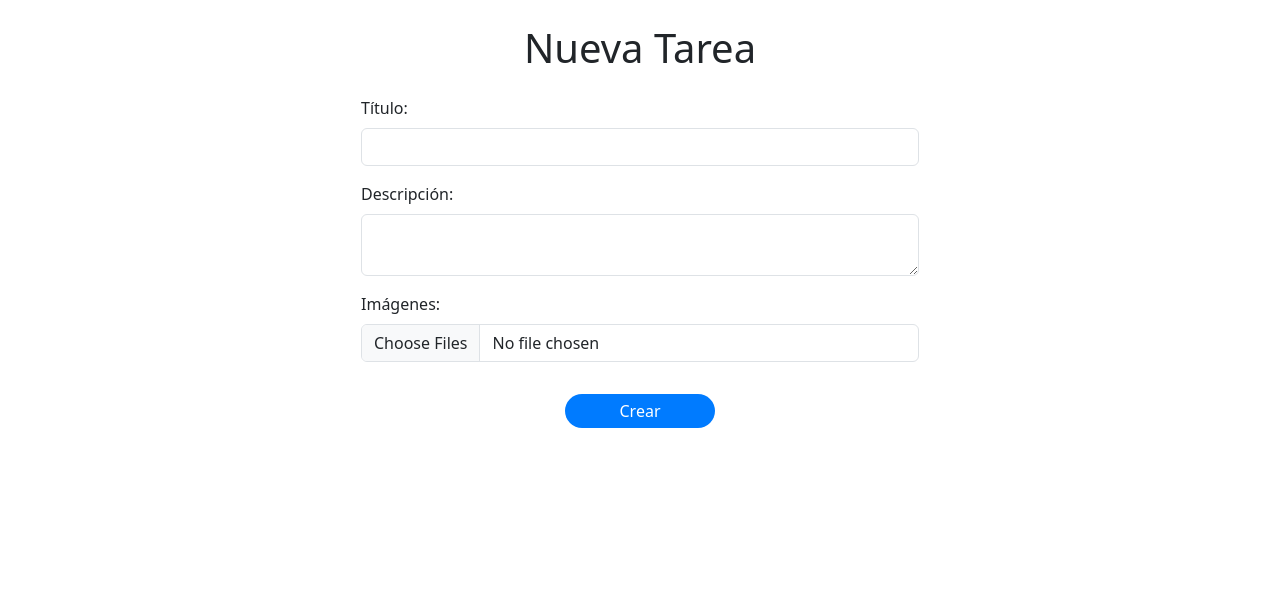
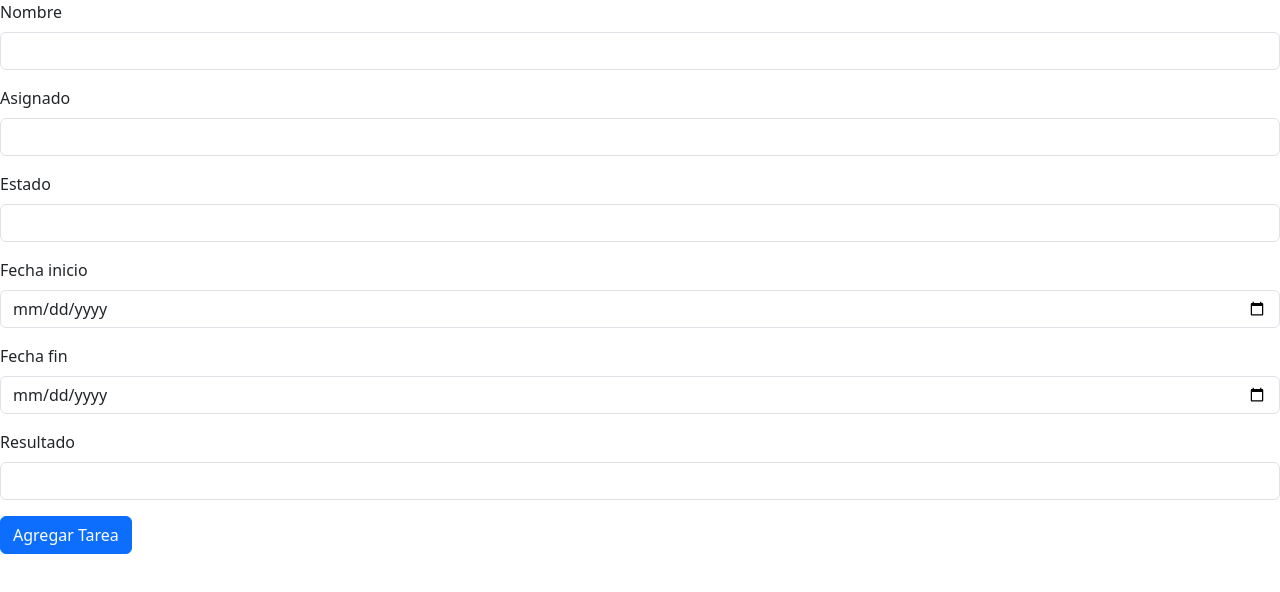
Before and after one commit to Pigeon-s-House-Technological/sigetis_front, a React (Create React App) app: page /AgregarTarea in a window 1280 px wide. Shown: the top 592 px of the page. Built offline with nearby package versions, Linux system fonts and the light colour scheme.

Commit message:
Agregar nuevas tareas

```diff
--- a/src/App.js
+++ b/src/App.js
@@ -13,10 +13,9 @@ const App = () => {
       <BrowserRouter>
         <Routes>
           <Route path="/" element={<Navigate to="/Gestion" />} />
-          <Route path="/Gestion" element={<GestionAct />} />
+          <Route path="/Gestion" element={<HistoriaHU />} />
           <Route path="/AgregarHU" element={<AgregarHU />} />
           <Route path="/AgregarTarea" element={<AgregarTarea />} />
-          <Route path="/HistoriaHU" element={<HistoriaHU />} />
           <Route path="/detalle/:id" element={<DetalleHistoria />} />
 
         </Routes>
--- a/src/components/GestionarActi/AgregarTarea.js
+++ b/src/components/GestionarActi/AgregarTarea.js
@@ -1,54 +1,62 @@
 import React, { useState } from 'react';
 import 'bootstrap/dist/css/bootstrap.min.css';
 
+function AgregarTarea({ addTask }) {
+  const [task, setTask] = useState({
+    name: '',
+    assigned: '',
+    status: '',
+    startDate: '',
+    endDate: '',
+    result: ''
+  });
 
-function AgregarTarea() {
-  const [title, setTitle] = useState('');
-  const [description, setDescription] = useState('');
-  const [images, setImages] = useState([]);
-
-  const handleTitleChange = (event) => {
-    setTitle(event.target.value);
+  const handleChange = (e) => {
+    const { name, value } = e.target;
+    setTask({ ...task, [name]: value });
   };
 
-  const handleDescriptionChange = (event) => {
-    setDescription(event.target.value);
-  };
-
-  const handleImageUpload = (event) => {
-    const files = Array.from(event.target.files);
-    setImages([...images, ...files]);
-  };
-
-  const handleSubmit = () => {
-    // Aquí deberías enviar los datos a tu backend para crear la historia de usuario
-    console.log('Title:', title);
-    console.log('Description:', description);
-    console.log('Images:', images);
+  const handleSubmit = (e) => {
+    e.preventDefault();
+    addTask(task);
+    setTask({
+      name: '',
+      assigned: '',
+      status: '',
+      startDate: '',
+      endDate: '',
+      result: ''
+    });
   };
 
   return (
-    <div className="container d-flex flex-column align-items-center">
-      <h1 className="my-4">Nueva Tarea</h1>
-      <div className="mb-3 w-50">
-        <label htmlFor="title" className="form-label">Título:</label>
-        <input type="text" id="title" className="form-control" value={title} onChange={handleTitleChange} />
+    <form onSubmit={handleSubmit}>
+      <div className="mb-3">
+        <label htmlFor="name" className="form-label">Nombre</label>
+        <input type="text" className="form-control" id="name" name="name" value={task.name} onChange={handleChange} required />
       </div>
-      <div className="mb-3 w-50">
-        <label htmlFor="description" className="form-label">Descripción:</label>
-        <textarea id="description" className="form-control" value={description} onChange={handleDescriptionChange} />
+      <div className="mb-3">
+        <label htmlFor="assigned" className="form-label">Asignado</label>
+        <input type="text" className="form-control" id="assigned" name="assigned" value={task.assigned} onChange={handleChange} />
       </div>
-      <div className="mb-3 w-50">
-        <label htmlFor="images" className="form-label">Imágenes:</label>
-        <input type="file" id="images" className="form-control" multiple accept="image/*" onChange={handleImageUpload} />
+      <div className="mb-3">
+        <label htmlFor="status" className="form-label">Estado</label>
+        <input type="text" className="form-control" id="status" name="status" value={task.status} onChange={handleChange} />
       </div>
-      <div className="mb-3 w-50">
-        {images.map((image, index) => (
-          <img key={index} src={URL.createObjectURL(image)} alt="Imagen" className="img-thumbnail mb-2" height="100" />
-        ))}
+      <div className="mb-3">
+        <label htmlFor="startDate" className="form-label">Fecha inicio</label>
+        <input type="date" className="form-control" id="startDate" name="startDate" value={task.startDate} onChange={handleChange} />
       </div>
-      <button style={{backgroundColor: '#007bff', color: 'white', padding:'5px',width:'150px', border:'none', borderRadius:'20px'}} onClick={handleSubmit}>Crear</button>
-    </div>
+      <div className="mb-3">
+        <label htmlFor="endDate" className="form-label">Fecha fin</label>
+        <input type="date" className="form-control" id="endDate" name="endDate" value={task.endDate} onChange={handleChange} />
+      </div>
+      <div className="mb-3">
+        <label htmlFor="result" className="form-label">Resultado</label>
+        <input type="text" className="form-control" id="result" name="result" value={task.result} onChange={handleChange} />
+      </div>
+      <button type="submit" className="btn btn-primary">Agregar Tarea</button>
+    </form>
   );
 }
 
--- a/src/components/GestionarActi/DetalleHistoria.js
+++ b/src/components/GestionarActi/DetalleHistoria.js
@@ -1,39 +1,71 @@
-import React from 'react';
-import { useLocation } from 'react-router-dom';
+import React, { useState, useRef } from 'react';
+import { useLocation, useNavigate } from 'react-router-dom';
 import 'bootstrap/dist/css/bootstrap.min.css';
+import AgregarTarea from './AgregarTarea';
 
 function DetalleHistoria() {
   const location = useLocation();
+  const navigate = useNavigate();
   const { historia } = location.state || {};
+  const [tasks, setTasks] = useState([]);
+  const [showTaskModal, setShowTaskModal] = useState(false);
+  const [files, setFiles] = useState([]);
+  const fileInputRef = useRef(null);
 
   if (!historia) {
     return <div className="alert alert-warning" role="alert">No hay historia seleccionada</div>;
   }
 
+  const addTask = (task) => {
+    setTasks([...tasks, task]);
+    setShowTaskModal(false);
+  };
+
+  const handleFileChange = (e) => {
+    const selectedFiles = Array.from(e.target.files);
+    setFiles([...files, ...selectedFiles]);
+    e.target.value = ''; // Resetea el input
+  };
+
+  const openFilePicker = () => {
+    fileInputRef.current.click();
+  };
+
+  const goBack = () => {
+    navigate(-1);
+  };
+
   return (
     <div className="container mt-5">
       <h1 className="text-center mb-4">HISTORIA DE USUARIO</h1>
+      <button className="btn btn-secondary mb-3" onClick={goBack}>Volver</button>
       <div className="card p-3 mb-3">
         <h2>Descripción</h2>
         <p>{historia.description || 'No proporcionado'}</p>
       </div>
       <div className="card p-3 mb-3">
         <h2>Archivos Adjuntos</h2>
-        {historia.images && historia.images.length > 0 ? (
+        {files.length > 0 ? (
           <>
-            <p>{historia.images.length} archivos adjuntos</p>
-            {/* Aquí puedes agregar una lista o vista previa de los archivos adjuntos */}
+            <p>{files.length} archivos adjuntos</p>
           </>
         ) : (
           <p>No hay archivos adjuntos.</p>
         )}
-        <button className="btn btn-primary">+ Agregar Archivo</button>
+        <button className="btn btn-primary" onClick={openFilePicker}>+ Agregar Archivo</button>
+        <input
+          type="file"
+          ref={fileInputRef}
+          style={{ display: 'none' }}
+          accept="image/*"
+          onChange={handleFileChange}
+          multiple
+        />
       </div>
       <div className="card p-3 mb-3">
         <h2>Tareas</h2>
-        {/* Aquí puedes agregar una lista o formulario para agregar tareas */}
-        <button className="btn btn-primary">+ Agregar Tarea</button>
-        <table className="table" >
+        <button className="btn btn-primary" onClick={() => setShowTaskModal(true)}>+ Agregar Tarea</button>
+        <table className="table mt-3">
           <thead>
             <tr>
               <th>Nombre</th>
@@ -44,9 +76,37 @@ function DetalleHistoria() {
               <th>Resultado</th>
             </tr>
           </thead>
-
+          <tbody>
+            {tasks.map((task, index) => (
+              <tr key={index}>
+                <td>{task.name}</td>
+                <td>{task.assigned}</td>
+                <td>{task.status}</td>
+                <td>{task.startDate}</td>
+                <td>{task.endDate}</td>
+                <td>{task.result}</td>
+              </tr>
+            ))}
+          </tbody>
         </table>
       </div>
+
+      {/* Modal para agregar tarea */}
+      {showTaskModal && (
+        <div className="modal fade show" id="taskModal" tabIndex="-1" aria-labelledby="taskModalLabel" aria-hidden="true" style={{ display: 'block' }}>
+          <div className="modal-dialog">
+            <div className="modal-content">
+              <div className="modal-header">
+                <h5 className="modal-title" id="taskModalLabel">Agregar Tarea</h5>
+                <button type="button" className="btn-close" onClick={() => setShowTaskModal(false)} aria-label="Close"></button>
+              </div>
+              <div className="modal-body">
+                <AgregarTarea addTask={addTask} />
+              </div>
+            </div>
+          </div>
+        </div>
+      )}
     </div>
   );
 }
--- a/src/components/GestionarActi/HistoriaHU.js
+++ b/src/components/GestionarActi/HistoriaHU.js
@@ -1,4 +1,4 @@
-import React, { useState } from "react";
+import React, { useState, useEffect } from "react";
 import { useNavigate } from 'react-router-dom';
 import 'bootstrap/dist/css/bootstrap.min.css';
 import AgregarHU from './AgregarHU';
@@ -10,6 +10,17 @@ function HistoriaHU() {
   const [newTask, setNewTask] = useState({ title: '', description: '', images: [] });
   const [editIndex, setEditIndex] = useState(null);
   const navigate = useNavigate();
+
+  useEffect(() => {
+    const storedHistorias = localStorage.getItem('historiasUsuario');
+    if (storedHistorias) {
+      setHistoriasUsuario(JSON.parse(storedHistorias));
+    }
+  }, []);
+
+  useEffect(() => {
+    localStorage.setItem('historiasUsuario', JSON.stringify(historiasUsuario));
+  }, [historiasUsuario]);
 
   const openModalForNewStory = () => {
     setEditIndex(null);
```
Lines whose indentation alone changed are shown as unchanged.
